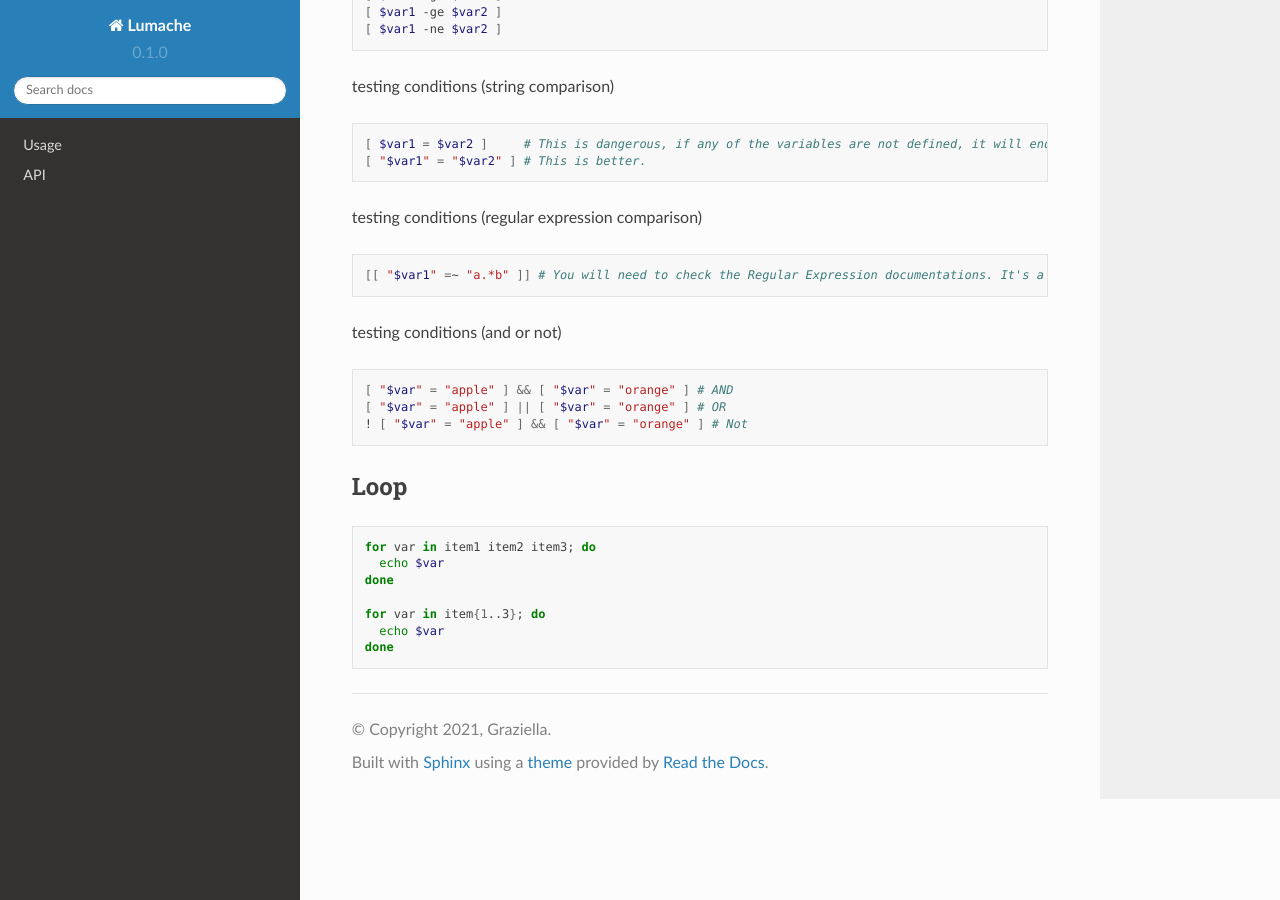
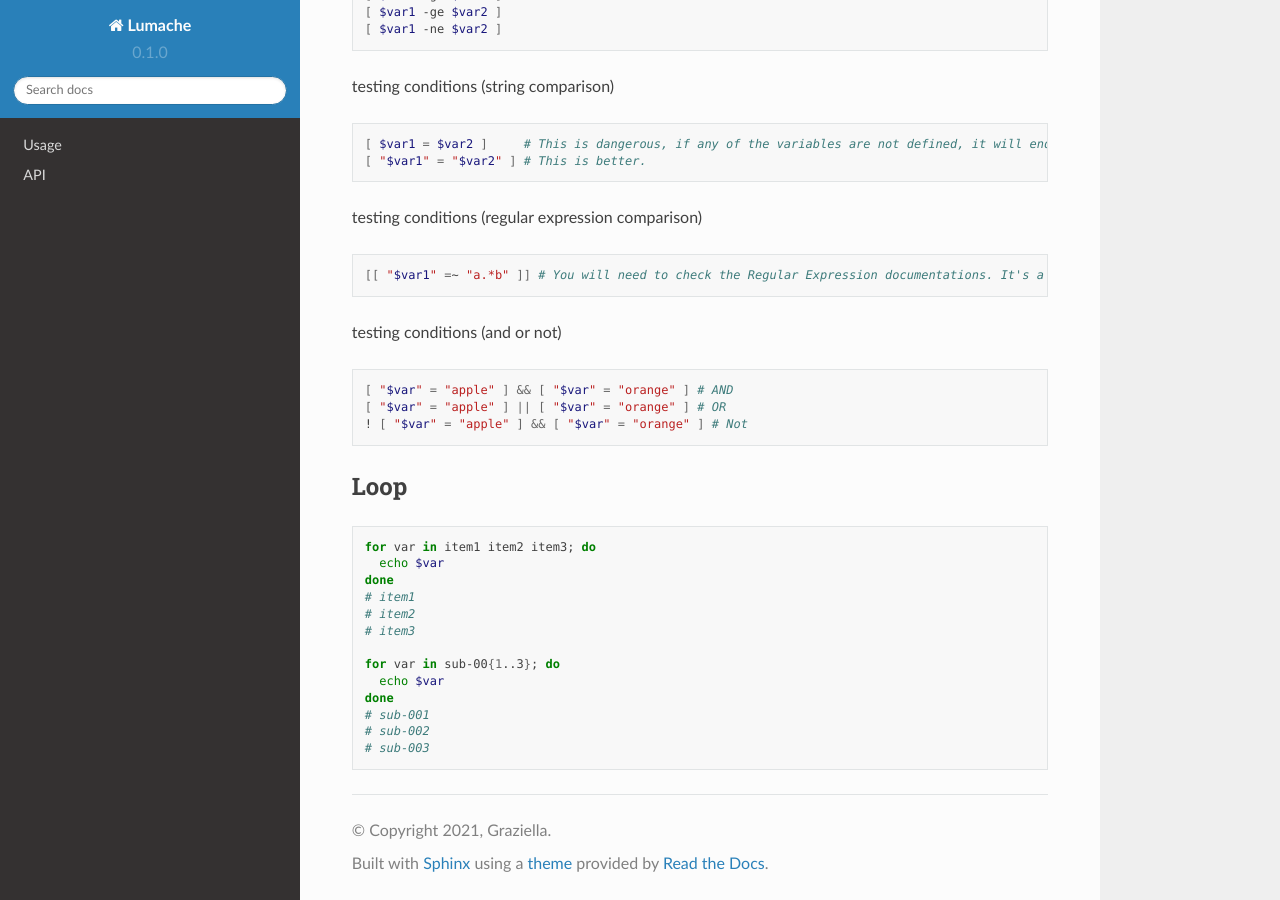
Before and after one commit to hkusklbcs/hkusklbcs, a Sphinx documentation site: the page built from docs/source/bash/bash_scripting.rst, in a window 1280 px wide and 900 px high, scrolled down 1667 px. Built offline with Sphinx 7.4.7 and the Read the Docs theme 2.0.0, drawn with Linux system fonts in a browser that asks for light colours.

Commit message:
Update bash_scripting.rst

```diff
--- a/docs/source/bash/bash_scripting.rst
+++ b/docs/source/bash/bash_scripting.rst
@@ -136,7 +136,13 @@ Loop
   for var in item1 item2 item3; do
     echo $var
   done
+  # item1
+  # item2
+  # item3
 
-  for var in item{1..3}; do
+  for var in sub-00{1..3}; do
     echo $var
   done
+  # sub-001
+  # sub-002
+  # sub-003
```
